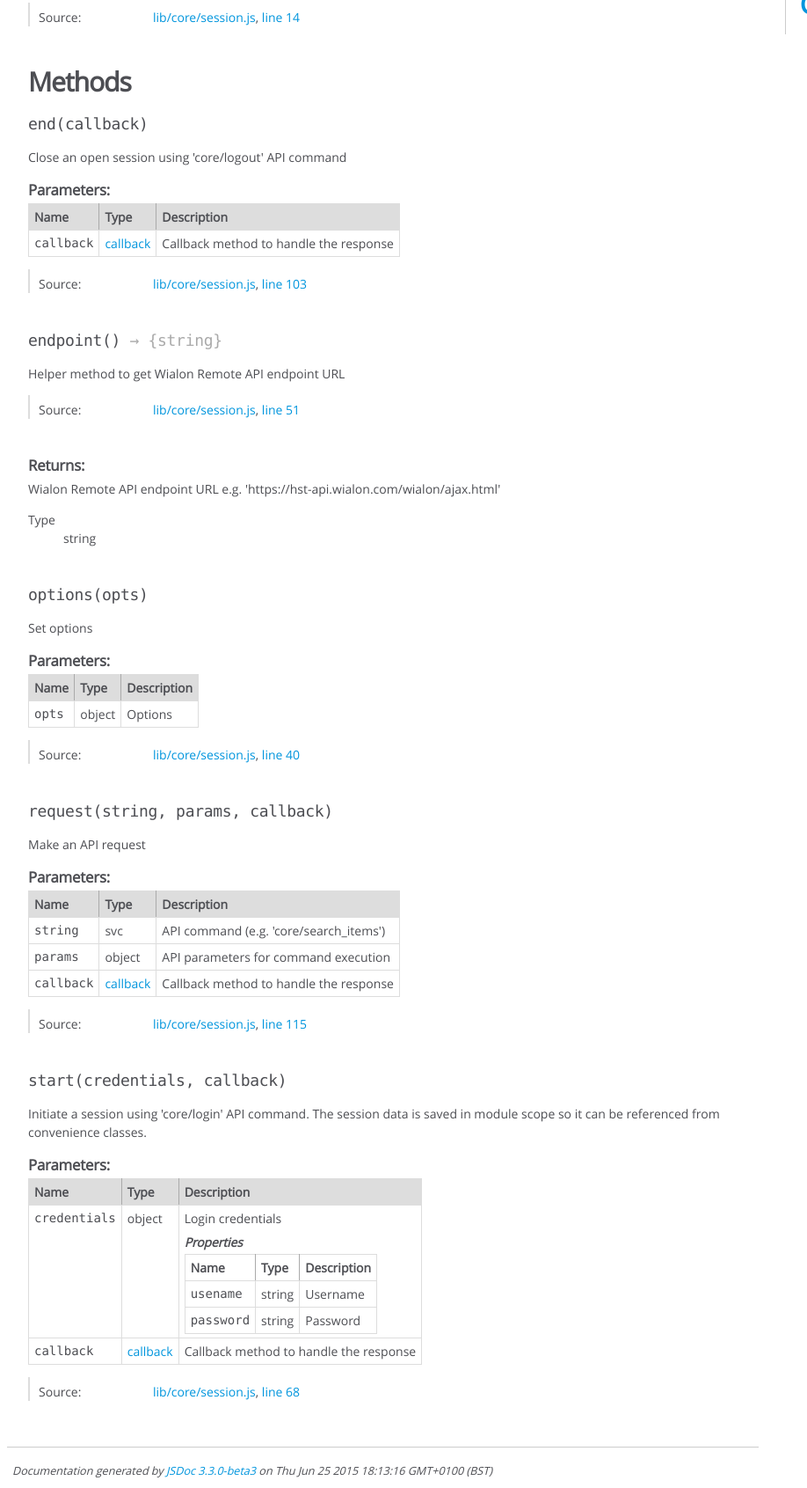
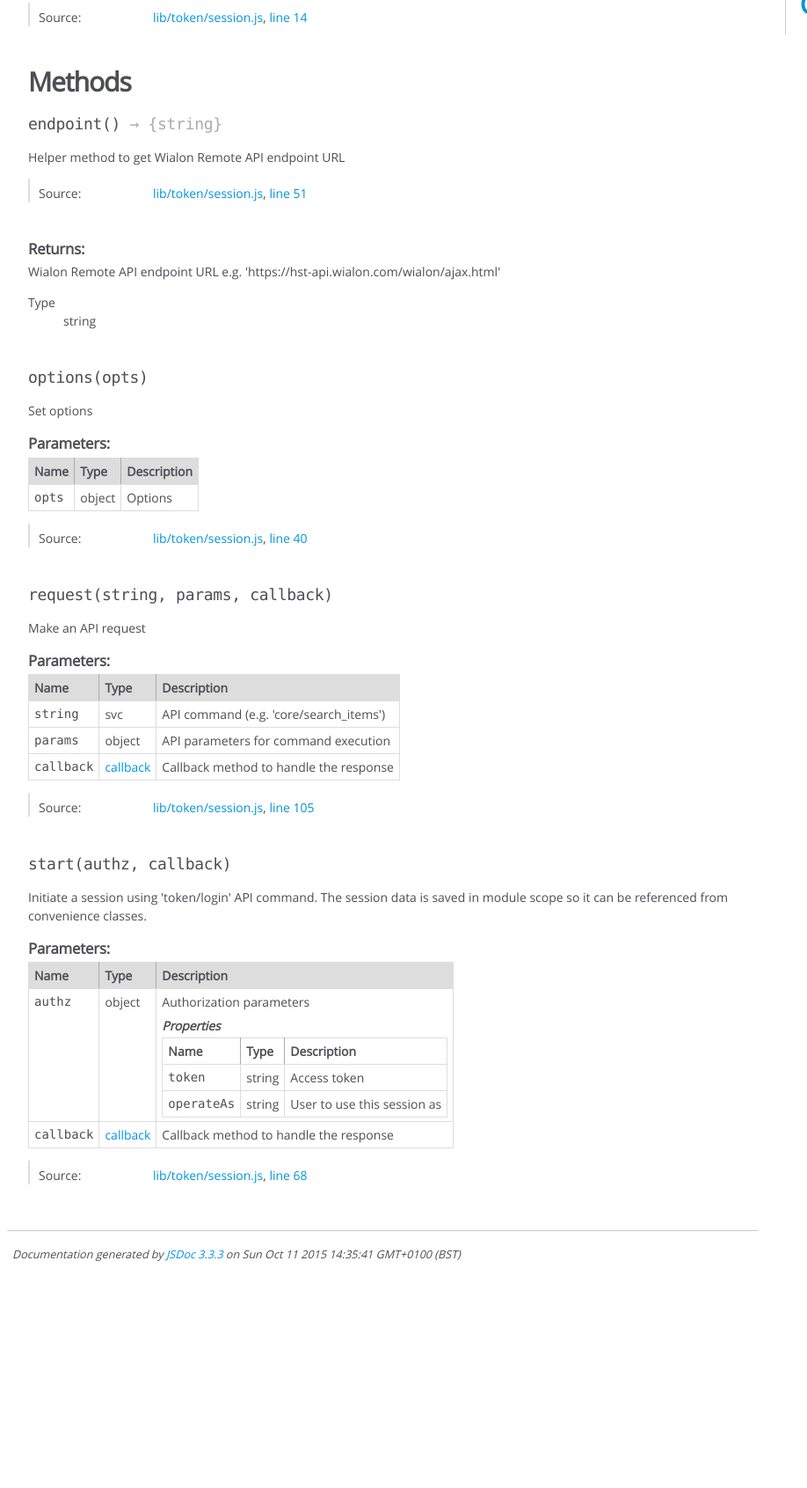
Before and after one commit to nukedzn/node-wialon, a plain HTML site: page docs/Session.html in a window 1280 px wide. Shown: the part 357-2048 px from the top of the page at 88% size, without its empty margins (0-918 px from the left). After the commit the page ends 1807 px from the top, so only its background shows below. Drawn offline with Linux system fonts and the light colour scheme.

Commit message:
jsdoc generated docs

```diff
--- a/docs/Session.html
+++ b/docs/Session.html
@@ -142,7 +142,7 @@
 
     <dt class="tag-source">Source:</dt>
     <dd class="tag-source"><ul class="dummy"><li>
-        <a href="lib_core_session.js.html">lib/core/session.js</a>, <a href="lib_core_session.js.html#line14">line 14</a>
+        <a href="lib_token_session.js.html">lib/token/session.js</a>, <a href="lib_token_session.js.html#line14">line 14</a>
     </li></ul></dd>
 
 
@@ -185,137 +185,6 @@
 
 
         <h3 class="subsection-title">Methods</h3>
-
-
-
-
-
-
-    <h4 class="name" id="end"><span class="type-signature"></span>end<span class="signature">(callback)</span><span class="type-signature"></span></h4>
-
-
-
-
-
-<div class="description">
-    Close an open session using 'core/logout' API command
-</div>
-
-
-
-
-
-
-
-
-
-    <h5>Parameters:</h5>
-
-
-<table class="params">
-    <thead>
-    <tr>
-
-        <th>Name</th>
-
-
-        <th>Type</th>
-
-
-
-
-
-        <th class="last">Description</th>
-    </tr>
-    </thead>
-
-    <tbody>
-
-
-        <tr>
-
-                <td class="name"><code>callback</code></td>
-
-
-            <td class="type">
-
-
-<span class="param-type"><a href="global.html#callback">callback</a></span>
-
-
-
-            </td>
-
-
-
-
-
-            <td class="description last">Callback method to handle the response</td>
-        </tr>
-
-
-    </tbody>
-</table>
-
-
-
-
-
-
-<dl class="details">
-
-
-
-
-
-
-
-
-
-
-
-
-
-
-
-
-
-
-
-
-
-
-
-
-
-
-    <dt class="tag-source">Source:</dt>
-    <dd class="tag-source"><ul class="dummy"><li>
-        <a href="lib_core_session.js.html">lib/core/session.js</a>, <a href="lib_core_session.js.html#line103">line 103</a>
-    </li></ul></dd>
-
-
-
-
-
-
-
-</dl>
-
-
-
-
-
-
-
-
-
-
-
-
-
-
-
 
 
 
@@ -373,7 +242,7 @@
 
     <dt class="tag-source">Source:</dt>
     <dd class="tag-source"><ul class="dummy"><li>
-        <a href="lib_core_session.js.html">lib/core/session.js</a>, <a href="lib_core_session.js.html#line51">line 51</a>
+        <a href="lib_token_session.js.html">lib/token/session.js</a>, <a href="lib_token_session.js.html#line51">line 51</a>
     </li></ul></dd>
 
 
@@ -527,7 +396,7 @@
 
     <dt class="tag-source">Source:</dt>
     <dd class="tag-source"><ul class="dummy"><li>
-        <a href="lib_core_session.js.html">lib/core/session.js</a>, <a href="lib_core_session.js.html#line40">line 40</a>
+        <a href="lib_token_session.js.html">lib/token/session.js</a>, <a href="lib_token_session.js.html#line40">line 40</a>
     </li></ul></dd>
 
 
@@ -704,7 +573,7 @@
 
     <dt class="tag-source">Source:</dt>
     <dd class="tag-source"><ul class="dummy"><li>
-        <a href="lib_core_session.js.html">lib/core/session.js</a>, <a href="lib_core_session.js.html#line115">line 115</a>
+        <a href="lib_token_session.js.html">lib/token/session.js</a>, <a href="lib_token_session.js.html#line105">line 105</a>
     </li></ul></dd>
 
 
@@ -735,14 +604,14 @@
 
 
 
-    <h4 class="name" id="start"><span class="type-signature"></span>start<span class="signature">(credentials, callback)</span><span class="type-signature"></span></h4>
+    <h4 class="name" id="start"><span class="type-signature"></span>start<span class="signature">(authz, callback)</span><span class="type-signature"></span></h4>
 
 
 
 
 
 <div class="description">
-    Initiate a session using 'core/login' API command. The session data is saved
+    Initiate a session using 'token/login' API command. The session data is saved
   in module scope so it can be referenced from convenience classes.
 </div>
 
@@ -779,7 +648,7 @@
 
         <tr>
 
-                <td class="name"><code>credentials</code></td>
+                <td class="name"><code>authz</code></td>
 
 
             <td class="type">
@@ -795,7 +664,7 @@
 
 
 
-            <td class="description last">Login credentials
+            <td class="description last">Authorization parameters
                 <h6>Properties</h6>
 
 
@@ -821,7 +690,7 @@
 
         <tr>
 
-                <td class="name"><code>usename</code></td>
+                <td class="name"><code>token</code></td>
 
 
             <td class="type">
@@ -837,14 +706,14 @@
 
 
 
-            <td class="description last">Username</td>
+            <td class="description last">Access token</td>
         </tr>
 
 
 
         <tr>
 
-                <td class="name"><code>password</code></td>
+                <td class="name"><code>operateAs</code></td>
 
 
             <td class="type">
@@ -860,7 +729,7 @@
 
 
 
-            <td class="description last">Password</td>
+            <td class="description last">User to use this session as</td>
         </tr>
 
 
@@ -931,7 +800,7 @@
 
     <dt class="tag-source">Source:</dt>
     <dd class="tag-source"><ul class="dummy"><li>
-        <a href="lib_core_session.js.html">lib/core/session.js</a>, <a href="lib_core_session.js.html#line68">line 68</a>
+        <a href="lib_token_session.js.html">lib/token/session.js</a>, <a href="lib_token_session.js.html#line68">line 68</a>
     </li></ul></dd>
 
 
@@ -979,7 +848,7 @@
 <br class="clear">
 
 <footer>
-    Documentation generated by <a href="https://github.com/jsdoc3/jsdoc">JSDoc 3.3.0-beta3</a> on Thu Jun 25 2015 18:13:16 GMT+0100 (BST)
+    Documentation generated by <a href="https://github.com/jsdoc3/jsdoc">JSDoc 3.3.3</a> on Sun Oct 11 2015 14:35:41 GMT+0100 (BST)
 </footer>
 
 <script> prettyPrint(); </script>
```
Also changed, not shown: docs/Search.html (+1 -1 lines), docs/W.html (+1 -1 lines), docs/global.html (+1 -1 lines), docs/index.html (+10 -8 lines), docs/index.js.html (+1 -1 lines), docs/lib_apis.js.html (+1 -1 lines), docs/lib_core_search.js.html (+1 -1 lines), docs/lib_jsdoc.js.html (+1 -1 lines), docs/lib_token_session.js.html (renamed from docs/lib_core_session.js.html, +20 -30 lines), docs/lib_wialon.js.html (+2 -2 lines), docs/module-apis.html (+1 -1 lines), docs/module-wialon.html (+1 -1 lines).
